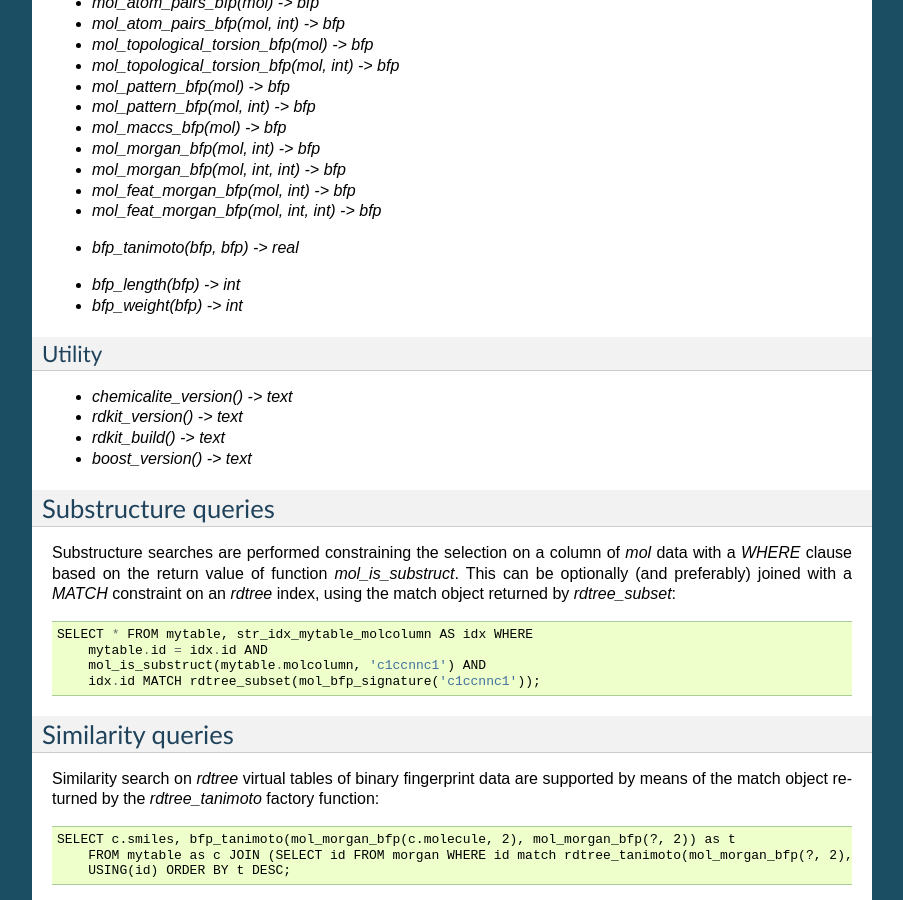
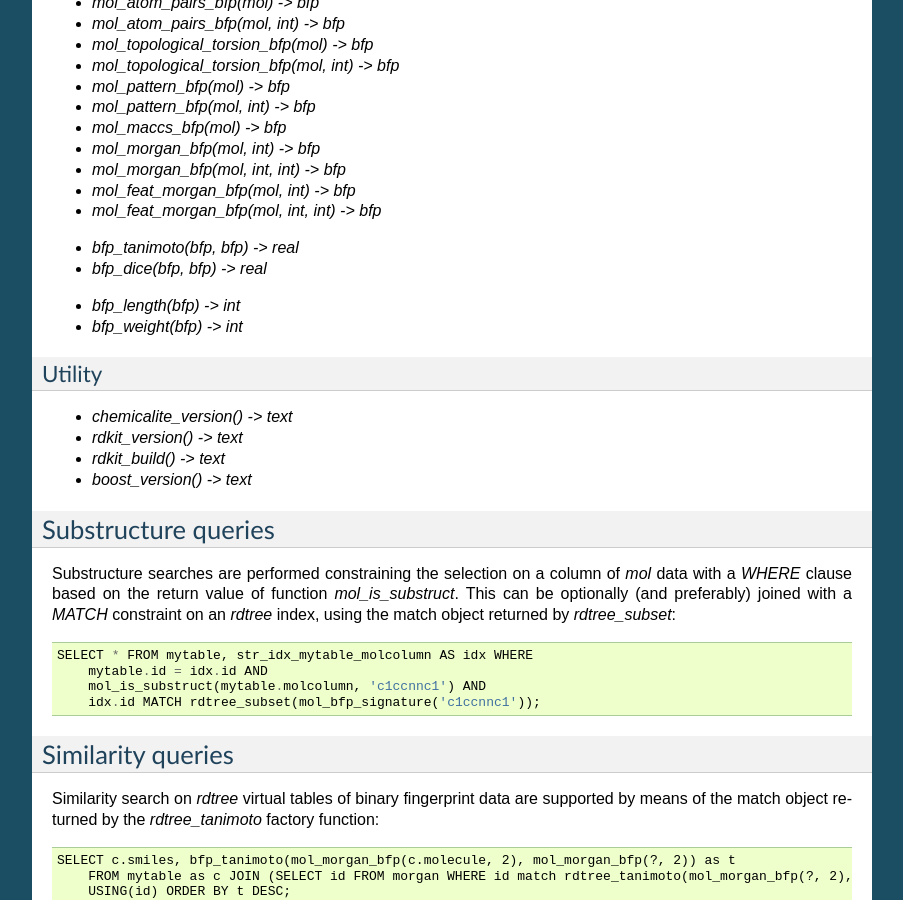
Before and after one commit to rvianello/chemicalite, a Sphinx documentation site: the page built from docs/api.rst, in a window 1280 px wide and 900 px high, scrolled down 1666 px. Shown: the whole window, without its empty margins (198-1101 px from the left). Built offline with Sphinx 7.4.7, drawn with Linux system fonts in a browser that asks for light colours.

Commit message:
add missing bfp_dice function

```diff
--- a/docs/api.rst
+++ b/docs/api.rst
@@ -104,7 +104,7 @@ Binary Fingerprints
 ..
 
 * `bfp_tanimoto(bfp, bfp) -> real`
-.. * `bfp_dice(bfp, bfp) -> real`
+* `bfp_dice(bfp, bfp) -> real`
 
 ..
 
```
